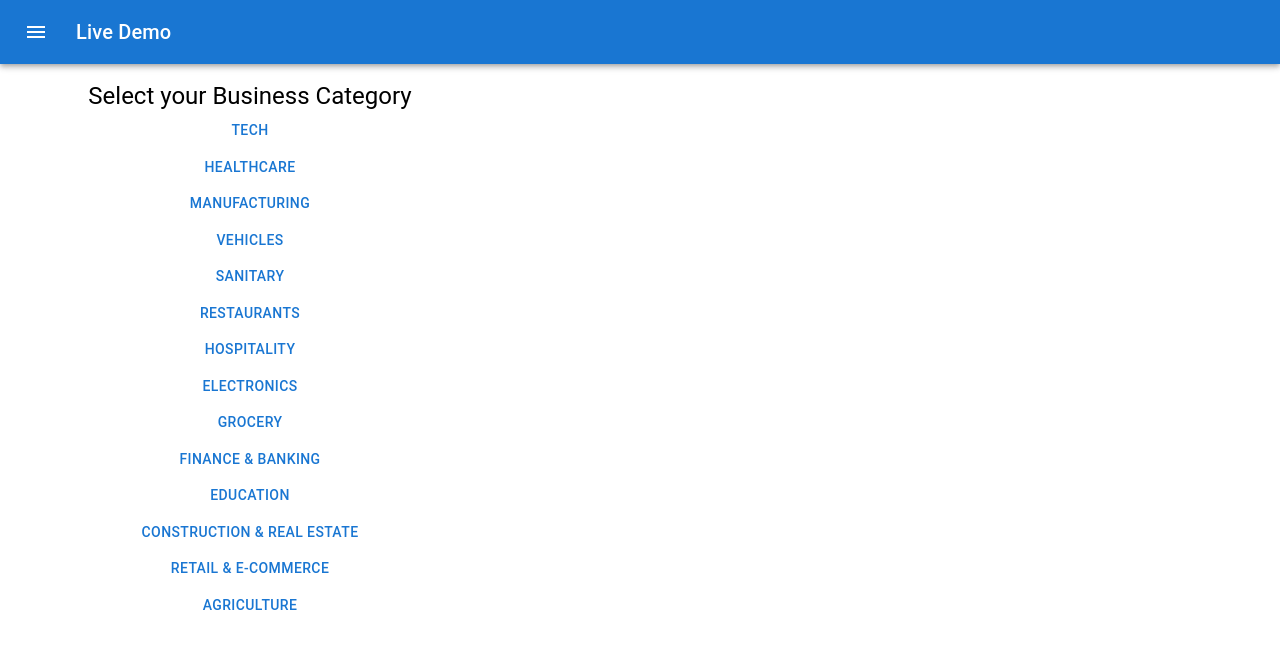
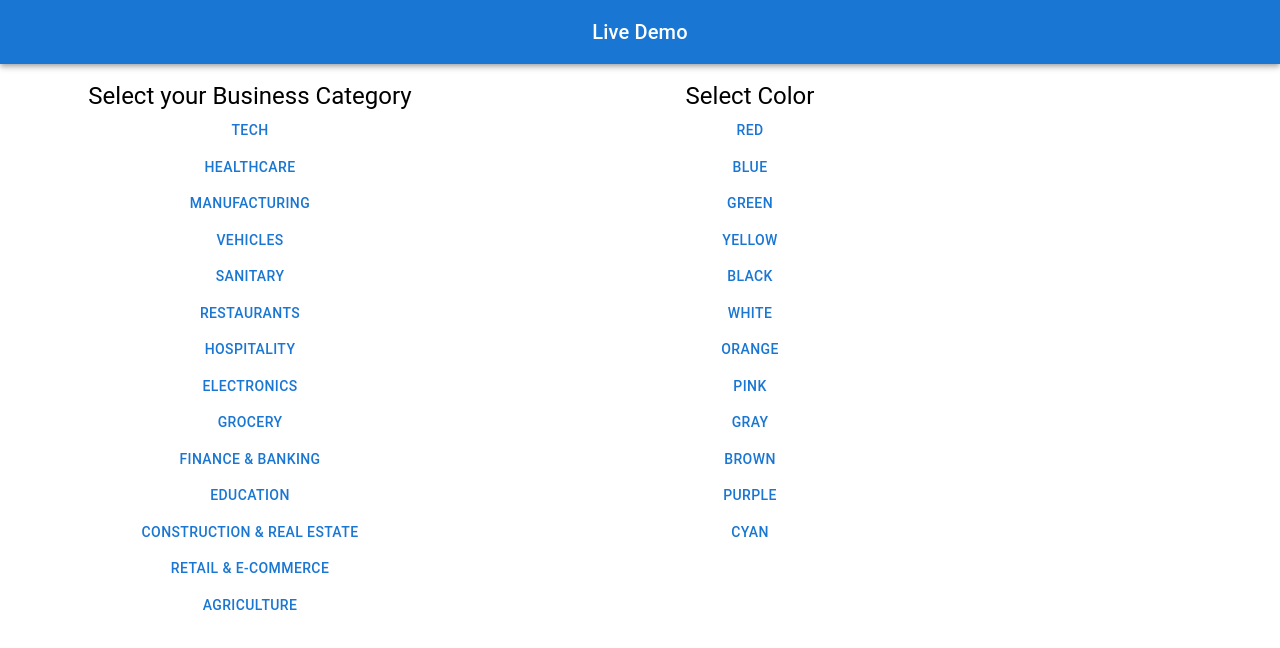
Before and after one commit to bipin-Pariyar2003/YK, a React (Vite) app: page / in a window 1280 px wide. Shown: the top 648 px of the page. Built offline with nearby package versions, Linux system fonts and the light colour scheme.

Commit message:
added colors and categories list

```diff
--- /dev/null
+++ b/src/Components/Color/index.jsx
@@ -0,0 +1,22 @@
+import React from "react";
+import { Button, Stack, Typography } from "@mui/material";
+import colors from "assets/colors";
+
+const Color = () => {
+  return (
+    <Stack sx={{ width: "500px", height: "550px", mt: 2 }}>
+      <Typography variant="h5" sx={{ textAlign: "center" }}>
+        Select Color
+      </Typography>
+      <Stack sx={{ overflowY: "auto", overflowX: "hidden" }}>
+        {colors.map((color) => (
+          <React.Fragment key={color}>
+            <Button>{color}</Button>
+          </React.Fragment>
+        ))}
+      </Stack>
+    </Stack>
+  );
+};
+
+export default Color;
--- a/src/Components/Navbar/index.jsx
+++ b/src/Components/Navbar/index.jsx
@@ -11,8 +11,8 @@ export default function Navbar() {
   return (
     <Box sx={{ flexGrow: 1 }}>
       <AppBar position="static">
-        <Toolbar>
-          <IconButton
+        <Toolbar sx={{ display: "flex", justifyContent: "center" }}>
+          {/* <IconButton
             size="large"
             edge="start"
             color="inherit"
@@ -20,8 +20,8 @@ export default function Navbar() {
             sx={{ mr: 2 }}
           >
             <MenuIcon />
-          </IconButton>
-          <Typography variant="h6" component="div" sx={{ flexGrow: 1 }}>
+          </IconButton> */}
+          <Typography variant="h6" component="div">
             Live Demo
           </Typography>
           {/* <Button color="inherit">Login</Button> */}
--- a/src/assets/businessCategories.js
+++ b/src/assets/businessCategories.js
@@ -27,5 +27,3 @@ const businessCategories = [
 ];
 
 export default businessCategories;
-
-console.log(businessCategories);
--- /dev/null
+++ b/src/assets/colors.js
@@ -0,0 +1,16 @@
+const colors = [
+  "red",
+  "blue",
+  "green",
+  "yellow",
+  "black",
+  "white",
+  "orange",
+  "pink",
+  "gray",
+  "brown",
+  "purple",
+  "cyan",
+];
+
+export default colors;
--- a/src/views/Home/index.jsx
+++ b/src/views/Home/index.jsx
@@ -1,14 +1,17 @@
 import React from "react";
 import Navbar from "Components/Navbar";
 import B_Categories from "Components/B_Categories";
+import Color from "Components/Color";
+import { Stack } from "@mui/material";
 
 const Home = () => {
   return (
     <>
-      <div>
-        <Navbar />
+      <Navbar />
+      <Stack sx={{ display: "flex", flexDirection: "row" }}>
         <B_Categories />
-      </div>
+        <Color />
+      </Stack>
     </>
   );
 };
```
